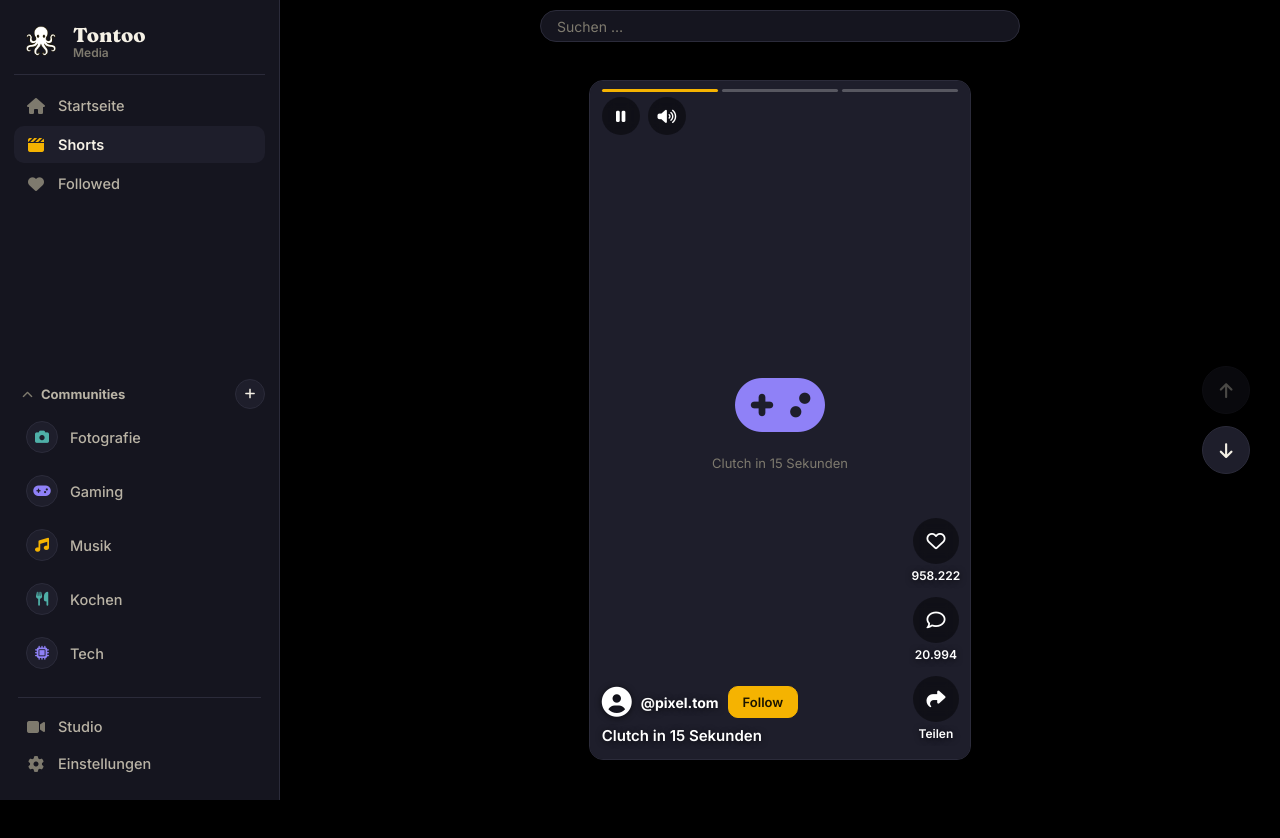
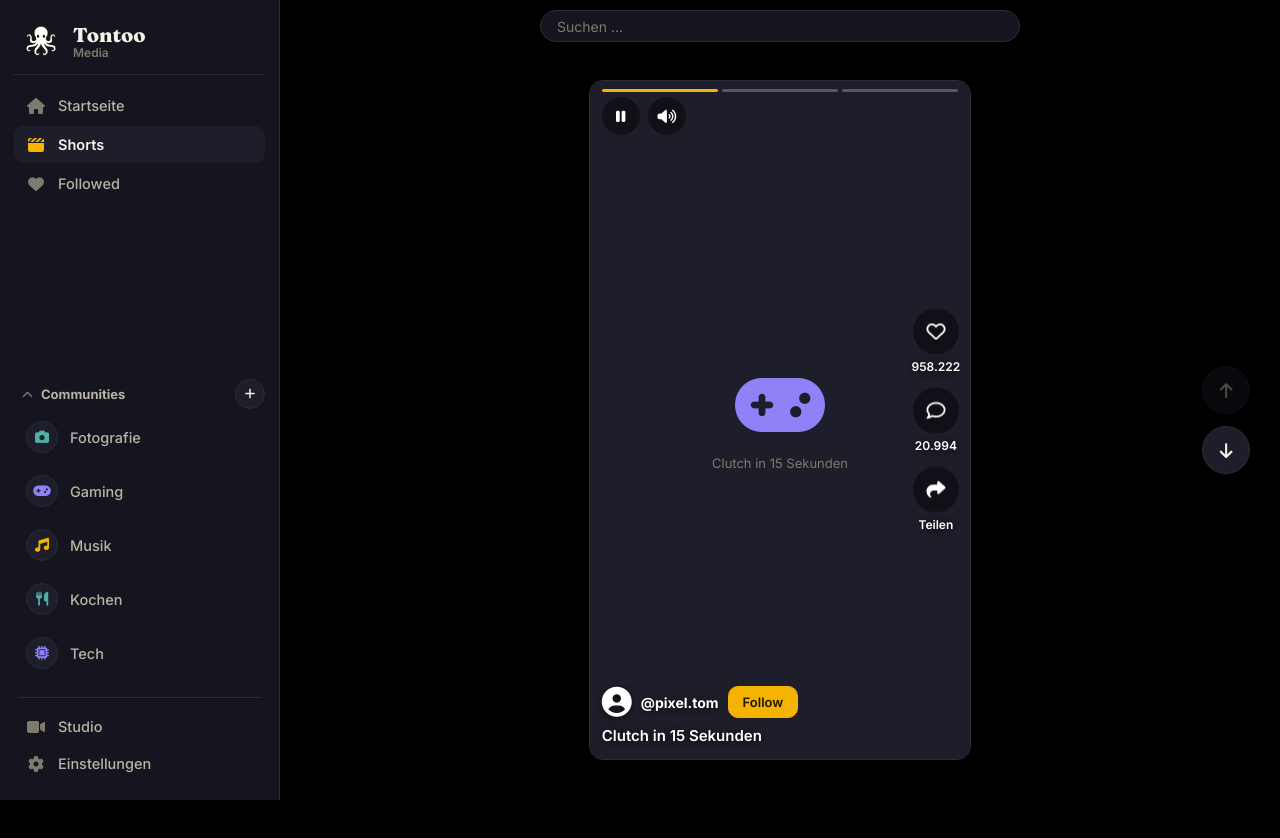
Before and after one commit to arlomu/TontooMedia, a React (Vite) app in the folder frontend/: page /shorts in a window 1280 px wide. Shown: the top 838 px of the page. Built offline with nearby package versions, Linux system fonts and the light colour scheme.

Commit message:
Shorts: Like/Kommentar/Teilen-Rail in die rechte Mitte statt unten

```diff
--- a/frontend/src/index.css
+++ b/frontend/src/index.css
@@ -399,7 +399,7 @@ main.app-wrap { max-width: none; padding: 0; }
 .pillbtn:hover { transform: translateY(-1px); border-color: var(--border); }
 .pillbtn.on { color: var(--brand); border-color: var(--brand); }
 .short-rail {
-  position: absolute; right: 10px; bottom: 18px;
+  position: absolute; right: 10px; top: 50%; transform: translateY(-50%);
   display: flex; flex-direction: column; align-items: center; gap: 4px;
 }
 .rail-btn {
```
